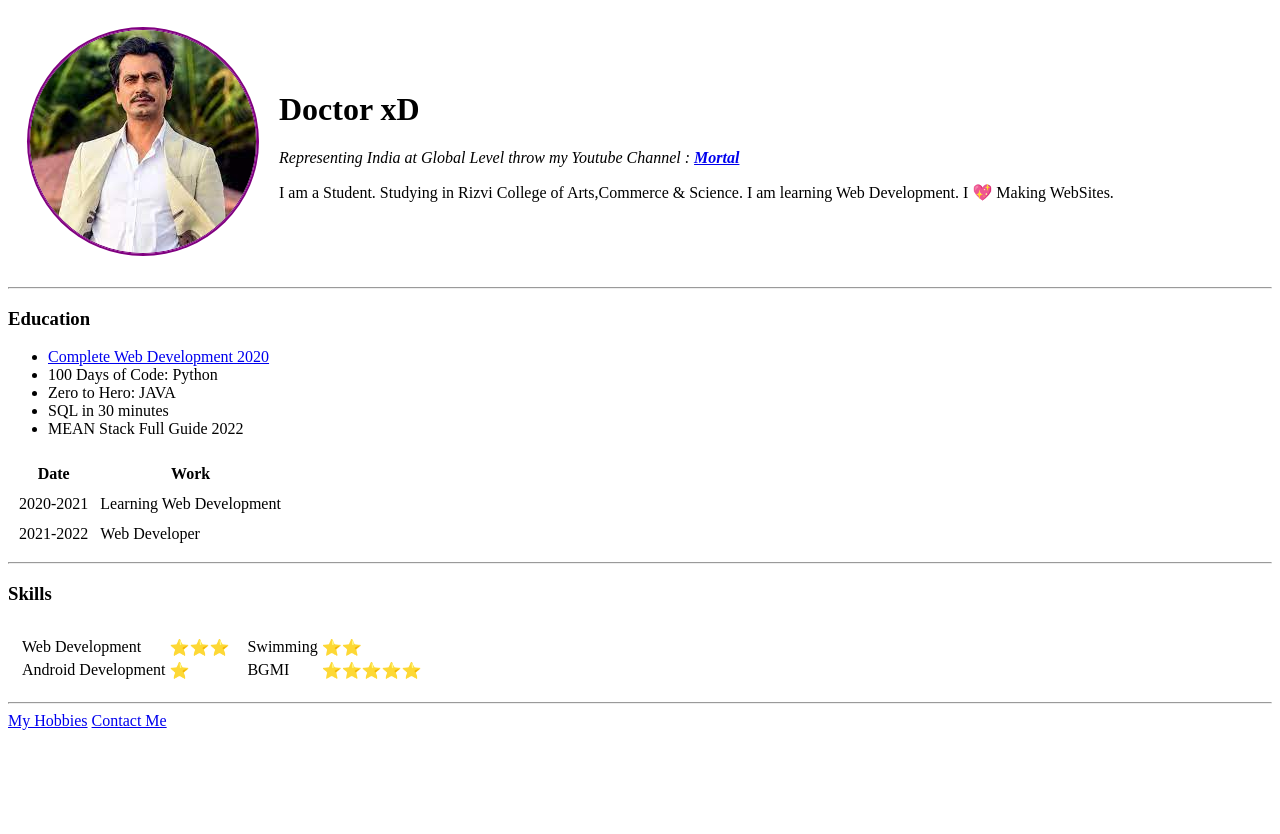
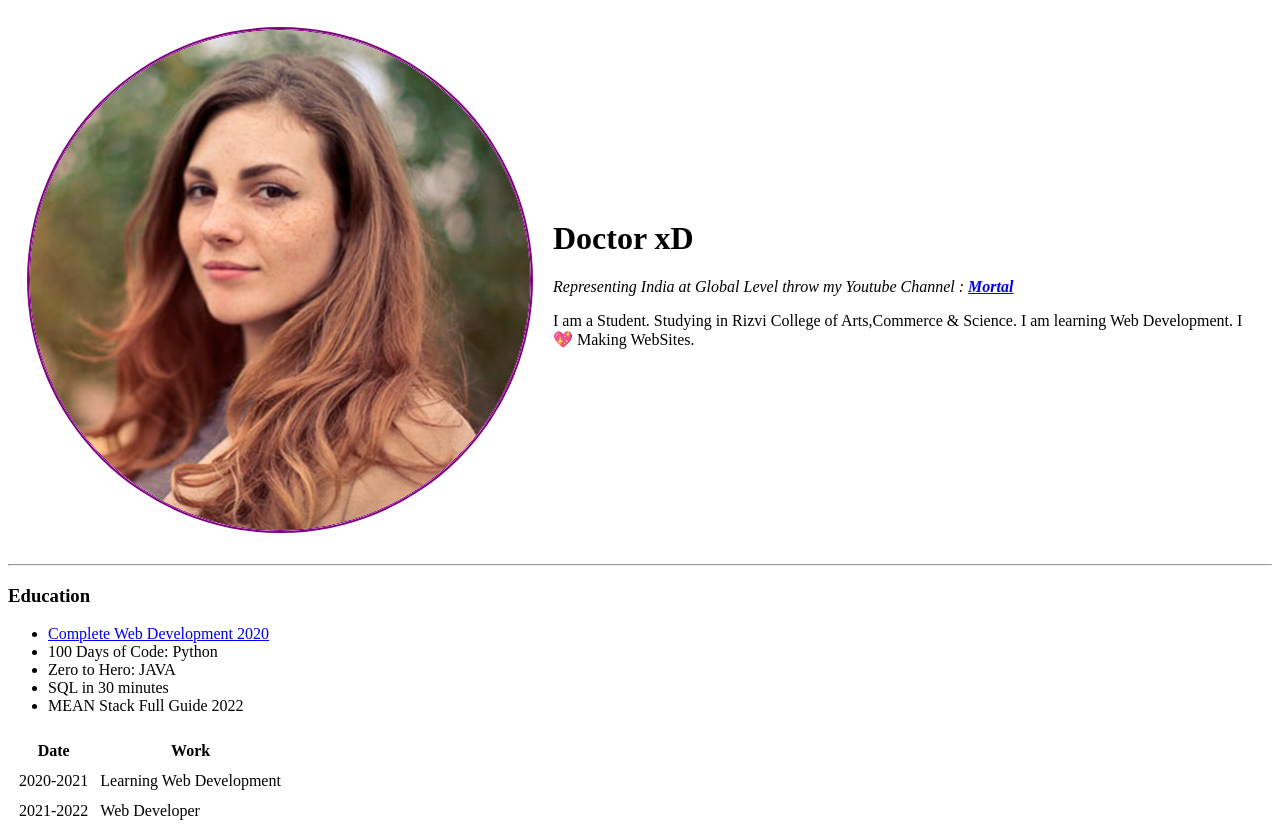
Before and after one commit to salman7875/HTML---Personal-Site, a plain HTML site: page index.html in a window 1280 px wide. Shown: the top 834 px of the page. Before the commit the page ends 800 px from the top, so only its background shows below. Drawn offline with Linux system fonts and the light colour scheme.

Commit message:
Photo Changing

```diff
--- a/index.html
+++ b/index.html
@@ -16,7 +16,7 @@
 <body>
     <table cellSpacing="20">
         <tr>
-            <td><img src="Images/nawaz.jfif" alt="Doctor's profile picture"></td>
+            <td><img src="Images/person-1.jpg" alt="Doctor's profile picture"></td>
             <td><h1>Doctor xD</h1>
                 <p><em>Representing India at Global Level throw my Youtube Channel : <strong><a href="https://www.youtube.com/c/MortaLyt" >Mortal</a></strong></em></p>
                 <p>I am a Student. Studying in Rizvi College of Arts,Commerce & Science.
```
